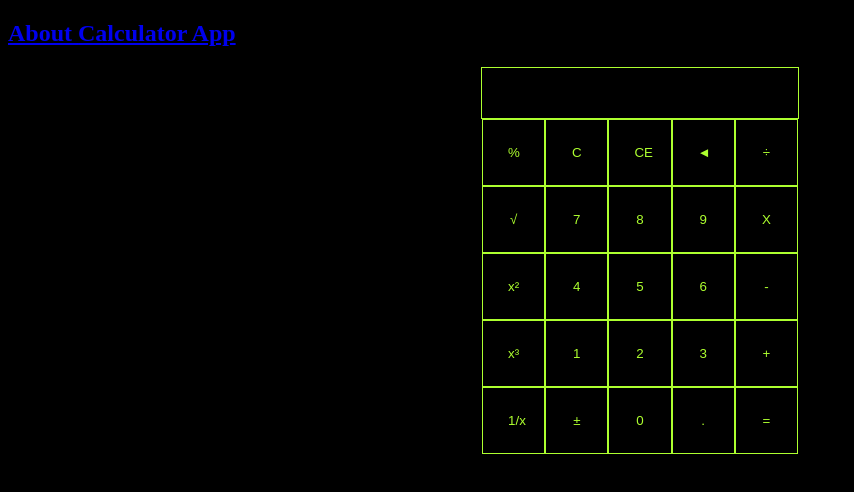
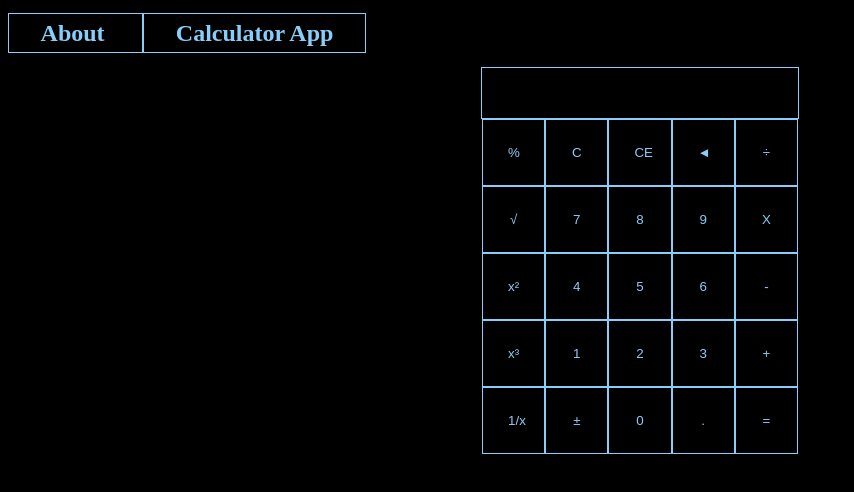
Before and after one commit to atrninkov1/CalculatorApp, an Angular app: page /calculator in a window 1280 px wide. Shown: the top 492 px of the page, without its empty margins (0-854 px from the left). Built offline with nearby package versions, Linux system fonts and the light colour scheme.

Commit message:
changed design and color os app

```diff
--- a/src/app/app.component.css
+++ b/src/app/app.component.css
@@ -1,5 +1,12 @@
 .Content{
     background-color: black;
     text-decoration: none;
-    color: greenyellow;
+    color: lightskyblue;
 }
+
+a{
+    color: lightskyblue;
+    text-decoration: lightskyblue;
+    padding: 0.5% 2.5%;
+    border: 1px solid lightskyblue;
+}
--- a/src/app/calculator/calculator.component.css
+++ b/src/app/calculator/calculator.component.css
@@ -1,16 +1,16 @@
 .display{
-    border: 1px solid greenyellow;
+    border: 1px solid lightskyblue;
     width: 25%;
     padding: 25px 0px;
     margin: auto;
 }
 
 .CalculatorButton{
-    border: 1px solid greenyellow;
+    border: 1px solid lightskyblue;
     padding: 25px;
     width: 5%;
     background-color: black;
-    color: greenyellow;
+    color: lightskyblue;
 }
 
 .Content{
```
